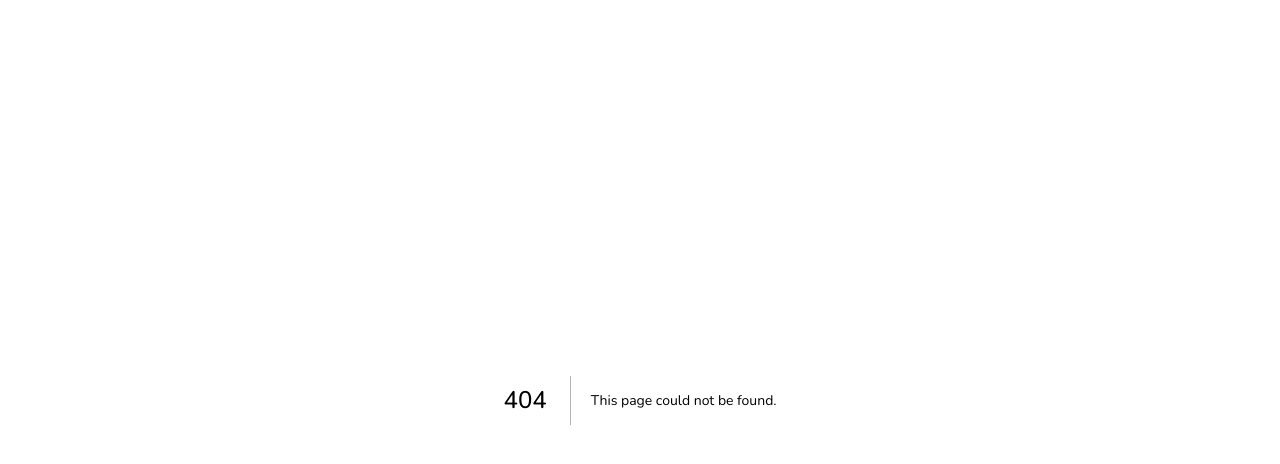
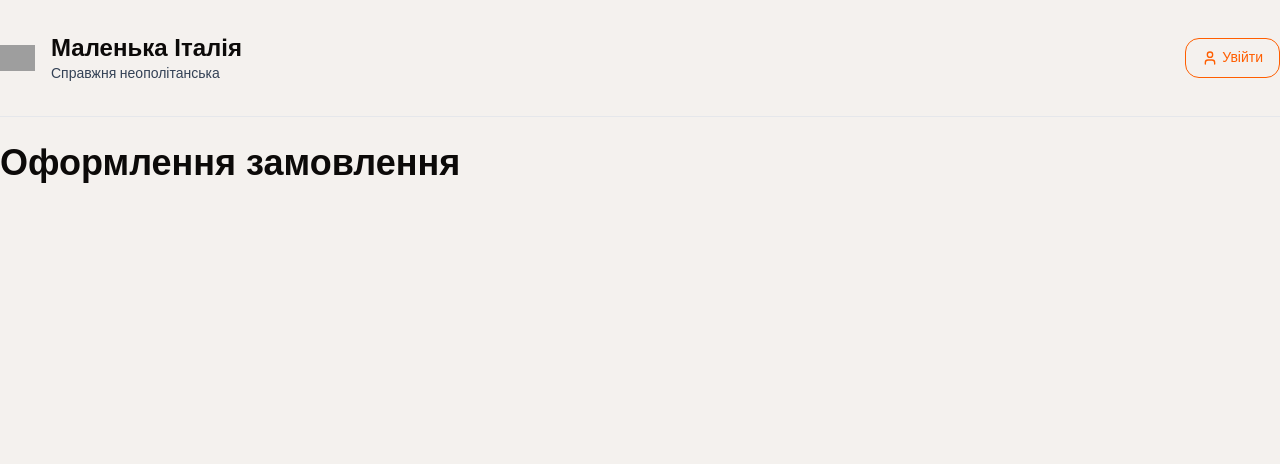
Before and after one commit to koleso8/next-pizza, a Next.js app: page /checkout in a window 1280 px wide. Before the commit this address had no page. Shown: the top 464 px of the page. Built offline with nearby package versions, Linux system fonts and the light colour scheme; no server answers; grey boxes are pictures that could not be loaded.

Commit message:
add white block

```diff
--- /dev/null
+++ b/app/(checkout)/checkout/page.tsx
@@ -0,0 +1,12 @@
+import { Title } from '@/shared/components/shared';
+
+export default function CheckoutPage() {
+  return (
+    <div className="mt-5">
+      <Title
+        text={'Оформлення замовлення'}
+        className="font-extrabold mb-8 text-[36px]"
+      />
+    </div>
+  );
+}
--- /dev/null
+++ b/app/(checkout)/layout.tsx
@@ -0,0 +1,25 @@
+import { Container, Header } from '@/shared/components/shared';
+
+export const metadata = {
+  title: 'Маленька Італія | Кошик',
+  description: 'Generated by Next.js',
+};
+
+export default function CheckoutLayout({
+  children,
+}: {
+  children: React.ReactNode;
+}) {
+  return (
+    <main className="min-h-screen bg-[#f4f1ee]">
+      <Container>
+        <Header
+          className="border-b-gray-200"
+          hasSearch={false}
+          hasCart={false}
+        />
+        {children}
+      </Container>
+    </main>
+  );
+}
--- a/app/api/cart/route.ts
+++ b/app/api/cart/route.ts
@@ -57,7 +57,7 @@ export async function POST(req: NextRequest) {
       where: {
         cartId: userCart.id,
         productItemId: data.productItemId,
-        ingredients: { every: { id: { in: data.ingredients } }, some: {} },
+        ingredients: { every: { id: { in: data.ingredients } } },
       },
     });
 
--- a/shared/components/shared/CartDrawer.tsx
+++ b/shared/components/shared/CartDrawer.tsx
@@ -14,7 +14,7 @@ import Link from 'next/link';
 import { Button } from '../ui';
 import { ArrowLeft, ArrowRight } from 'lucide-react';
 import { CartDrawerItem } from './CartDrawerItem';
-import { getCartItemDetails } from '@/shared/lib';
+import { calcTotalText, getCartItemDetails } from '@/shared/lib';
 import { PizzaSize, PizzaType } from '@/shared/constants/pizza';
 import { useCart } from '@/shared/hooks/use-cart';
 import Image from 'next/image';
@@ -46,14 +46,22 @@ export const CartDrawer: React.FC<React.PropsWithChildren<Props>> = ({
         {totalAmount > 0 && (
           <SheetHeader>
             <SheetTitle>
-              в кошику <span className="font-bold">{items.length} товари</span>
+              в кошику{' '}
+              <span className="font-bold">
+                {items.length} {calcTotalText(items.length)}
+              </span>
             </SheetTitle>
           </SheetHeader>
         )}
 
         {!totalAmount && (
-          <div className="flex flex-col items-center justify-center w-72 mx-auto">
-            <Image src="/assets/images/empty-box.png" alt="пустий кошик" />
+          <div className="flex flex-col items-center justify-center w-72 mx-auto my-auto">
+            <Image
+              src="/assets/images/empty-box.png"
+              alt="пустий кошик"
+              width={120}
+              height={120}
+            />
             <Title
               size="sm"
               text="Кошик порожній"
@@ -66,6 +74,7 @@ export const CartDrawer: React.FC<React.PropsWithChildren<Props>> = ({
             <SheetClose>
               <Button className="w-56 h-12 text-base">
                 <ArrowLeft className="w-5 mr-2" />
+                Назад
               </Button>
             </SheetClose>
           </div>
--- a/shared/components/shared/ProductCard.tsx
+++ b/shared/components/shared/ProductCard.tsx
@@ -38,6 +38,7 @@ export const ProductCard: React.FC<Props> = ({
           </span>
           <Button variant="secondary">
             <Plus size={20} className="mr-1" />
+            Додати
           </Button>
         </div>
       </Link>
--- /dev/null
+++ b/shared/components/shared/WhiteBlock.tsx
@@ -0,0 +1,31 @@
+import React from 'react';
+import { cn } from '@/shared/lib/utils';
+import { Title } from './title';
+
+interface Props {
+  endAdornment?: React.ReactNode;
+  className?: string;
+  contentClassName?: string;
+  title?: string;
+}
+
+export const WhiteBlock: React.FC<React.PropsWithChildren<Props>> = ({
+  endAdornment,
+  contentClassName,
+  title,
+  children,
+  className,
+}) => {
+  return (
+    <div className={cn('bg-white rounded-3xl', className)}>
+      {title && (
+        <div className="flex items-center justify-between p-5 px-7 border-b border-gray-100">
+          <Title text={title} size="sm" className="font-bold" />
+          {endAdornment}
+        </div>
+      )}
+
+      <div className={cn('px-5 py-4', contentClassName)}>{children}</div>
+    </div>
+  );
+};
--- a/shared/components/shared/header.tsx
+++ b/shared/components/shared/header.tsx
@@ -7,12 +7,18 @@ import Link from 'next/link';
 import { CartButton, Container, SearchInput } from '.';
 
 interface Props {
+  hasSearch?: boolean;
+  hasCart?: boolean;
   className?: string;
 }
 
-export const Header: React.FC<Props> = ({ className }) => {
+export const Header: React.FC<Props> = ({
+  hasSearch = true,
+  hasCart = true,
+  className,
+}) => {
   return (
-    <header className={cn('border border-b', className)}>
+    <header className={cn(' border-b', className)}>
       <Container className="flex items-center justify-between py-8">
         {/* left side */}
         <Link href="/">
@@ -25,19 +31,22 @@ export const Header: React.FC<Props> = ({ className }) => {
           </div>
         </Link>
 
+        {hasSearch && (
           <div className="mx-10 flex-1">
             <SearchInput />
           </div>
-
+        )}
         {/* right side */}
         <div className="flex items-center gap-3">
           <Button variant="outline" className="flex items-center gap-1">
             <User size={16} />
             Увійти
           </Button>
+          {hasCart && (
             <div>
               <CartButton />
             </div>
+          )}
         </div>
       </Container>
     </header>
--- a/shared/components/shared/index.ts
+++ b/shared/components/shared/index.ts
@@ -16,4 +16,5 @@ export { IngredientBox } from './IngredientBox';
 export { CartButton } from './CartButton';
 export { CartDrawer } from './CartDrawer';
 export { ProductForm } from './ProductForm';
+export { WhiteBlock } from './WhiteBlock';
 export * from './modals';
--- /dev/null
+++ b/shared/lib/calcTotalText.ts
@@ -0,0 +1,11 @@
+export const calcTotalText = (n: number): string => {
+  if (n < 2) {
+    return 'товар';
+  } else if (n >= 2 && n < 5) {
+    return 'товари';
+  } else if (n >= 5) {
+    return 'товарів';
+  } else {
+    return 'товар';
+  }
+};
--- a/shared/lib/index.ts
+++ b/shared/lib/index.ts
@@ -5,3 +5,4 @@ export { getCartItemDetails } from './getCartItemDetails';
 export { getCartDetails } from './getCartDetails';
 export { calcCartItemTotalPrice } from './calcCartItemTotalPrice';
 export { findOrCreateCart } from './findOrCreateCart';
+export { calcTotalText } from './calcTotalText';
```
Lines whose indentation alone changed are shown as unchanged.
